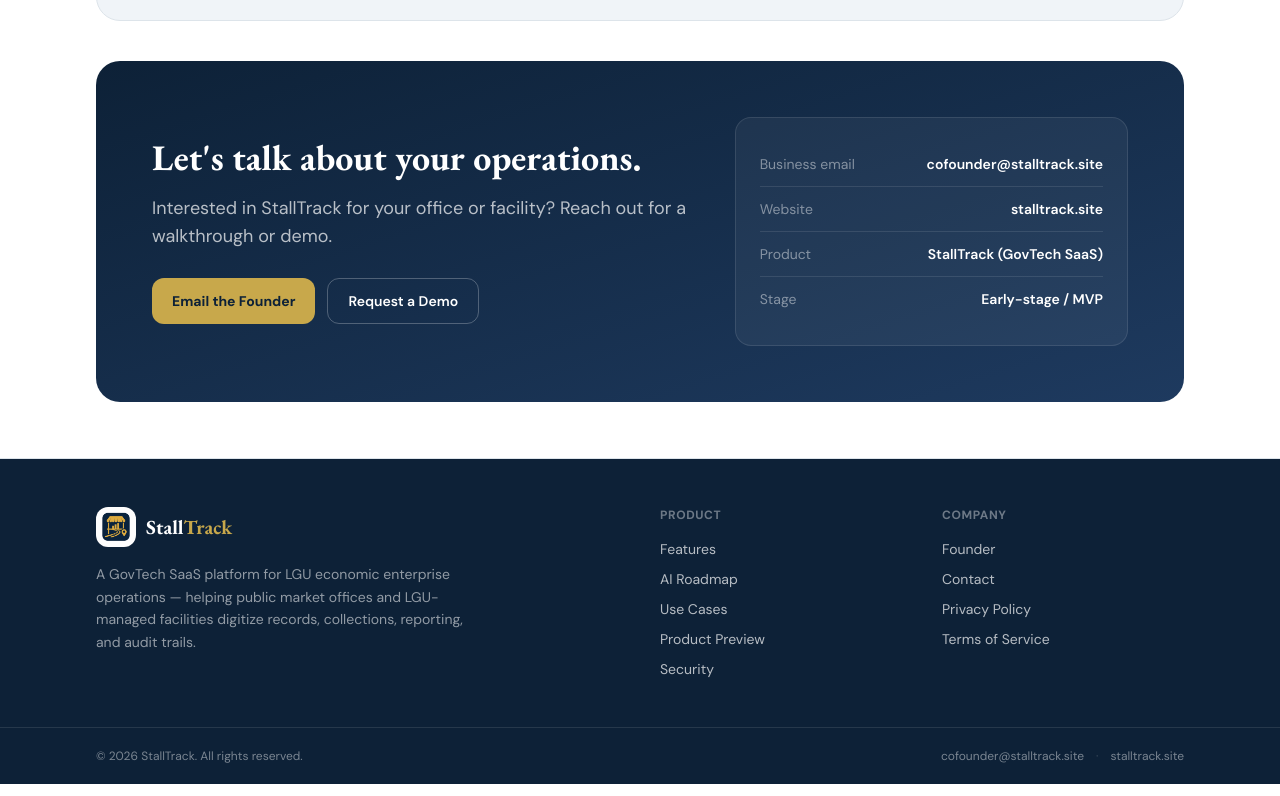
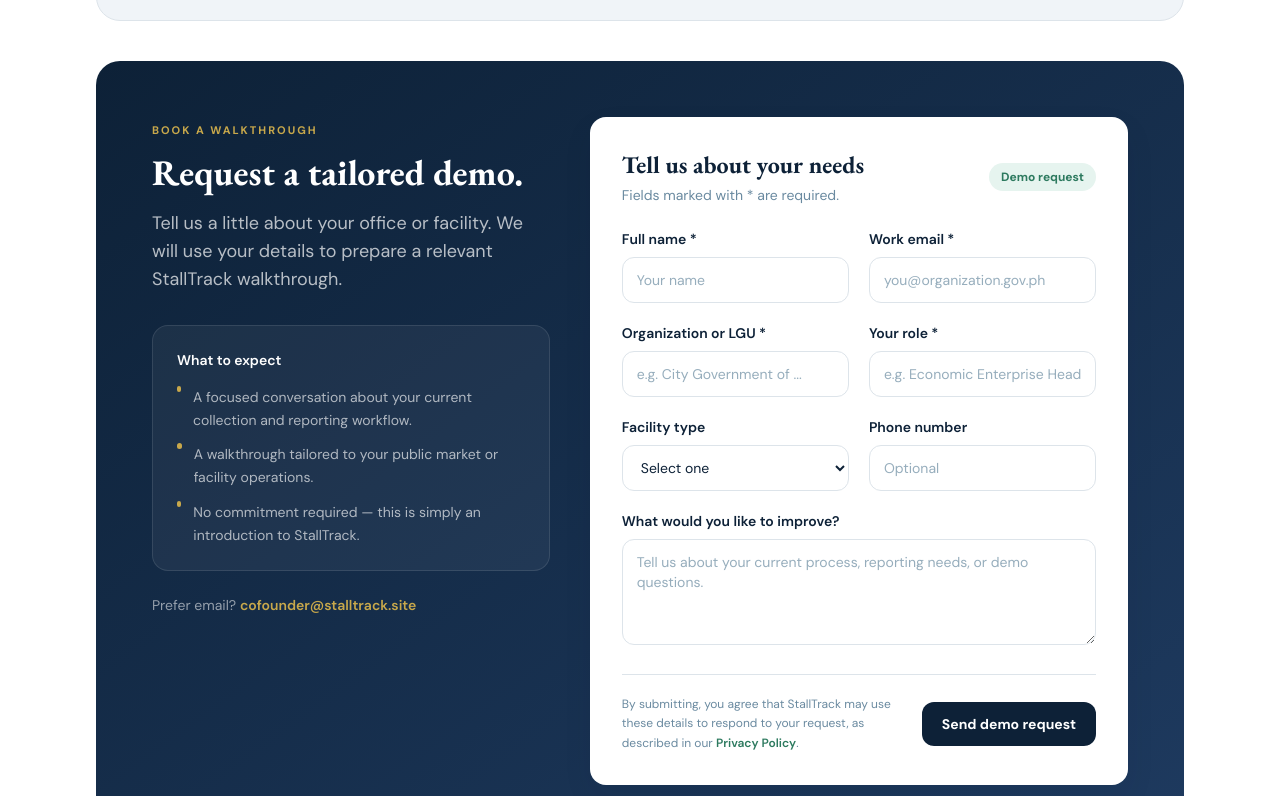
Before and after one commit to Clinttttt/Stalltrack-Landing-Page, a React (Vite) app: page / in a window 1280 px wide. Shown: the part 7384-8180 px from the top of the page. Built offline with nearby package versions, Linux system fonts and the light colour scheme.

Commit message:
Add demo request form

```diff
--- a/src/App.jsx
+++ b/src/App.jsx
@@ -6,6 +6,7 @@ import Home from './pages/Home.jsx'
 import AIRoadmap from './pages/AIRoadmap.jsx'
 import Privacy from './pages/Privacy.jsx'
 import Terms from './pages/Terms.jsx'
+import ThankYou from './pages/ThankYou.jsx'
 
 function ScrollToTop() {
   const { pathname } = useLocation()
@@ -49,6 +50,7 @@ export default function App() {
           <Route path="/ai-roadmap" element={<AIRoadmap />} />
           <Route path="/privacy" element={<Privacy />} />
           <Route path="/terms" element={<Terms />} />
+          <Route path="/thanks" element={<ThankYou />} />
         </Routes>
       </main>
       <Footer />
--- a/src/pages/Home.jsx
+++ b/src/pages/Home.jsx
@@ -475,42 +475,103 @@ function Founder() {
 
 /* ───────────────────────── Contact / CTA ───────────────────────── */
 function Contact() {
+  const confirmationUrl = `${window.location.origin}/thanks`
+
   return (
     <section id="contact" className="scroll-mt-20 pb-10 sm:pb-14">
       <div className="container-px">
         <Reveal>
           <div className="overflow-hidden rounded-3xl bg-gradient-to-br from-navy to-navy-600 p-10 text-white sm:p-14">
-            <div className="grid items-center gap-8 lg:grid-cols-[1.4fr,1fr]">
+            <div className="grid items-start gap-10 lg:grid-cols-[0.85fr,1.15fr]">
               <div>
-                <h2 className="font-display text-3xl font-bold sm:text-4xl">Let's talk about your operations.</h2>
+                <span className="eyebrow">Book a walkthrough</span>
+                <h2 className="mt-3 font-display text-3xl font-bold sm:text-4xl">Request a tailored demo.</h2>
                 <p className="mt-4 max-w-xl text-lg text-white/70">
-                  Interested in StallTrack for your office or facility? Reach out for a walkthrough or demo.
+                  Tell us a little about your office or facility. We will use your details to prepare a relevant StallTrack walkthrough.
                 </p>
-                <div className="mt-7 flex flex-wrap gap-3">
-                  <a href="mailto:cofounder@stalltrack.site" className="btn-gold">Email the Founder</a>
-                  <a href="mailto:cofounder@stalltrack.site?subject=StallTrack%20Demo%20Request" className="btn-ghost">Request a Demo</a>
+                <div className="mt-8 rounded-2xl border border-white/10 bg-white/[0.05] p-6">
+                  <p className="text-sm font-semibold text-white">What to expect</p>
+                  <ul className="mt-4 space-y-3 text-sm leading-relaxed text-white/65">
+                    <li className="flex gap-3"><Dot /><span>A focused conversation about your current collection and reporting workflow.</span></li>
+                    <li className="flex gap-3"><Dot /><span>A walkthrough tailored to your public market or facility operations.</span></li>
+                    <li className="flex gap-3"><Dot /><span>No commitment required — this is simply an introduction to StallTrack.</span></li>
+                  </ul>
                 </div>
+                <p className="mt-6 text-sm text-white/55">
+                  Prefer email?{' '}
+                  <a href="mailto:cofounder@stalltrack.site" className="font-semibold text-gold transition hover:text-gold-light">
+                    cofounder@stalltrack.site
+                  </a>
+                </p>
               </div>
-              <div className="rounded-2xl border border-white/10 bg-white/[0.05] p-6">
-                <Row k="Business email" v="cofounder@stalltrack.site" />
-                <Row k="Website" v="stalltrack.site" />
-                <Row k="Product" v="StallTrack (GovTech SaaS)" />
-                <Row k="Stage" v="Early-stage / MVP" last />
-              </div>
+              <form
+                action="https://formsubmit.co/cofounder@stalltrack.site"
+                method="POST"
+                className="rounded-2xl bg-white p-6 text-navy shadow-card sm:p-8"
+              >
+                <input type="hidden" name="_subject" value="New StallTrack demo request" />
+                <input type="hidden" name="_template" value="table" />
+                <input type="hidden" name="_next" value={confirmationUrl} />
+                <input type="text" name="_honey" className="hidden" tabIndex="-1" autoComplete="off" />
+
+                <div className="flex items-center justify-between gap-4">
+                  <div>
+                    <h3 className="font-display text-2xl font-bold">Tell us about your needs</h3>
+                    <p className="mt-1 text-sm text-muted">Fields marked with * are required.</p>
+                  </div>
+                  <span className="hidden rounded-full bg-green-bg px-3 py-1.5 text-xs font-bold text-green sm:block">Demo request</span>
+                </div>
+
+                <div className="mt-6 grid gap-5 sm:grid-cols-2">
+                  <label className="block text-sm font-semibold">
+                    Full name *
+                    <input required name="name" autoComplete="name" placeholder="Your name" className="mt-2 w-full rounded-xl border border-line bg-white px-3.5 py-3 font-normal text-navy outline-none transition placeholder:text-muted/70 focus:border-gold focus:ring-2 focus:ring-gold/20" />
+                  </label>
+                  <label className="block text-sm font-semibold">
+                    Work email *
+                    <input required type="email" name="email" autoComplete="email" placeholder="you@organization.gov.ph" className="mt-2 w-full rounded-xl border border-line bg-white px-3.5 py-3 font-normal text-navy outline-none transition placeholder:text-muted/70 focus:border-gold focus:ring-2 focus:ring-gold/20" />
+                  </label>
+                  <label className="block text-sm font-semibold">
+                    Organization or LGU *
+                    <input required name="organization" autoComplete="organization" placeholder="e.g. City Government of ..." className="mt-2 w-full rounded-xl border border-line bg-white px-3.5 py-3 font-normal text-navy outline-none transition placeholder:text-muted/70 focus:border-gold focus:ring-2 focus:ring-gold/20" />
+                  </label>
+                  <label className="block text-sm font-semibold">
+                    Your role *
+                    <input required name="role" autoComplete="organization-title" placeholder="e.g. Economic Enterprise Head" className="mt-2 w-full rounded-xl border border-line bg-white px-3.5 py-3 font-normal text-navy outline-none transition placeholder:text-muted/70 focus:border-gold focus:ring-2 focus:ring-gold/20" />
+                  </label>
+                  <label className="block text-sm font-semibold">
+                    Facility type
+                    <select name="facility_type" defaultValue="" className="mt-2 w-full rounded-xl border border-line bg-white px-3.5 py-3 font-normal text-navy outline-none transition focus:border-gold focus:ring-2 focus:ring-gold/20">
+                      <option value="" disabled>Select one</option>
+                      <option>Public market</option>
+                      <option>Transport terminal</option>
+                      <option>Commercial facility</option>
+                      <option>Multiple facilities</option>
+                      <option>Other</option>
+                    </select>
+                  </label>
+                  <label className="block text-sm font-semibold">
+                    Phone number
+                    <input type="tel" name="phone" autoComplete="tel" placeholder="Optional" className="mt-2 w-full rounded-xl border border-line bg-white px-3.5 py-3 font-normal text-navy outline-none transition placeholder:text-muted/70 focus:border-gold focus:ring-2 focus:ring-gold/20" />
+                  </label>
+                </div>
+                <label className="mt-5 block text-sm font-semibold">
+                  What would you like to improve?
+                  <textarea name="message" rows="4" placeholder="Tell us about your current process, reporting needs, or demo questions." className="mt-2 w-full resize-y rounded-xl border border-line bg-white px-3.5 py-3 font-normal text-navy outline-none transition placeholder:text-muted/70 focus:border-gold focus:ring-2 focus:ring-gold/20" />
+                </label>
+                <div className="mt-6 flex flex-col gap-4 border-t border-line pt-5 sm:flex-row sm:items-center sm:justify-between">
+                  <p className="max-w-sm text-xs leading-relaxed text-muted">
+                    By submitting, you agree that StallTrack may use these details to respond to your request, as described in our{' '}
+                    <a href="/privacy" className="font-semibold text-green hover:underline">Privacy Policy</a>.
+                  </p>
+                  <button type="submit" className="btn-navy shrink-0">Send demo request</button>
+                </div>
+              </form>
             </div>
           </div>
         </Reveal>
       </div>
     </section>
-  )
-}
-
-function Row({ k, v, last }) {
-  return (
-    <div className={`flex flex-col gap-0.5 py-3 sm:flex-row sm:items-center sm:justify-between sm:gap-4 ${last ? '' : 'border-b border-white/10'}`}>
-      <span className="text-xs text-white/45 sm:text-sm">{k}</span>
-      <span className="break-all text-sm font-semibold text-white sm:break-normal sm:text-right">{v}</span>
-    </div>
   )
 }
 
--- a/src/pages/Privacy.jsx
+++ b/src/pages/Privacy.jsx
@@ -26,8 +26,9 @@ export default function Privacy() {
 
           <Section title="1. Information We Collect">
             <p>
-              <strong>Public website.</strong> If you contact us by email, we receive the
-              information you choose to send (such as your name, email address, and message).
+              <strong>Public website.</strong> If you contact us by email or submit a demo request,
+              we receive the information you choose to send (such as your name, work email,
+              organization, role, phone number, and message).
             </p>
             <p>
               <strong>Product (admin system).</strong> When deployed for an office or facility, the
--- /dev/null
+++ b/src/pages/ThankYou.jsx
@@ -0,0 +1,18 @@
+import { Link } from 'react-router-dom'
+
+export default function ThankYou() {
+  return (
+    <div className="bg-mist py-16 sm:py-24">
+      <div className="container-px max-w-2xl text-center">
+        <div className="rounded-3xl border border-line bg-white p-10 shadow-card sm:p-14">
+          <span className="eyebrow text-green">Request received</span>
+          <h1 className="mt-3 font-display text-4xl font-bold text-navy sm:text-5xl">Thank you for reaching out.</h1>
+          <p className="mx-auto mt-5 max-w-xl leading-relaxed text-navy/70">
+            Your demo request has been sent to the StallTrack team. We will review your details and follow up using the email address you provided.
+          </p>
+          <Link to="/" className="btn-navy mt-8">Return to StallTrack</Link>
+        </div>
+      </div>
+    </div>
+  )
+}
```
